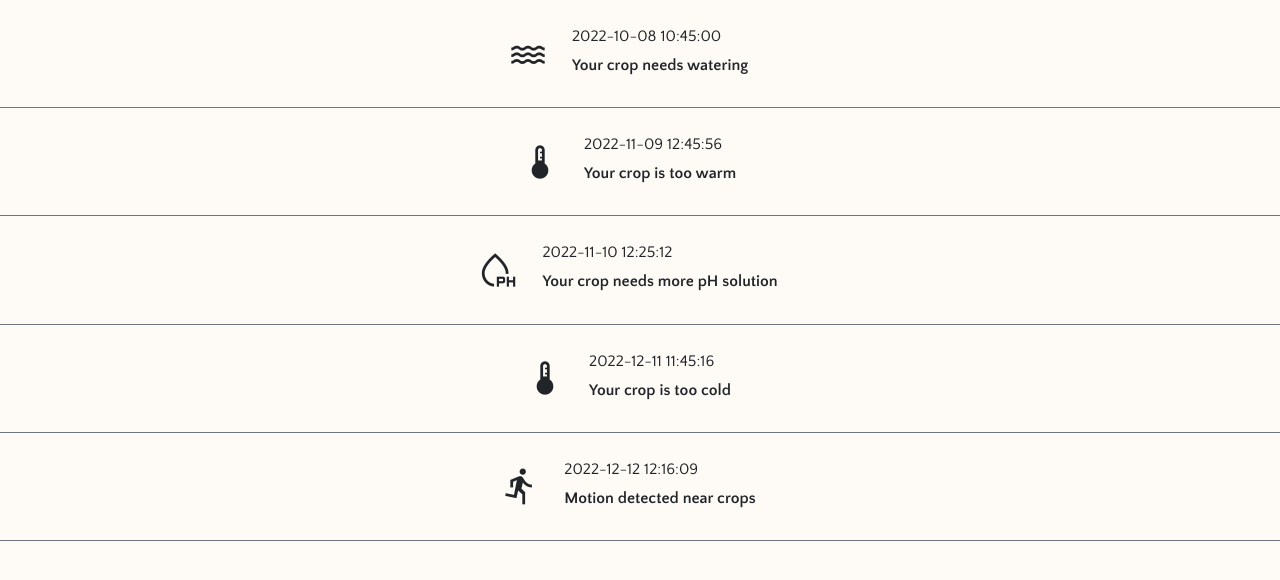
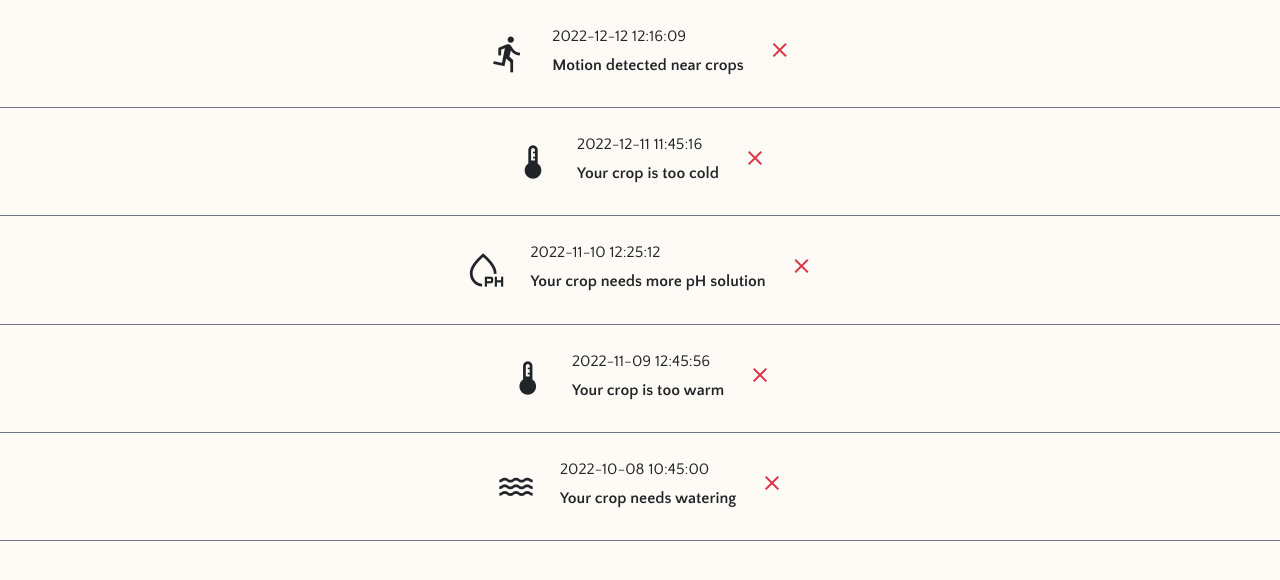
Before and after one commit to luanakimley/GreenhouseManagementSystem, a Flask app: page /notifications in a window 1280 px wide. Shown: the part 156-736 px from the top of the page. Run offline with Flask 2, Linux system fonts and the light colour scheme; a user stored in the database is signed in; data comes from the database, SQL or seed files in the repository; some libraries are stand-ins or nearby versions; some web fonts are replaced.

Commit message:
:sparkles: Delete notification button implemented
User can now delete a notification that is no longer relevant for them.

```diff
--- a/webserver/application.py
+++ b/webserver/application.py
@@ -61,6 +61,7 @@ def index():
         return redirect("/landing")
 
     else:
+        publish(myChannel, {'ucl': session["UCL"][0][0]})
         return redirect("/monitoring")
 
 
@@ -342,7 +343,7 @@ def lifecycle(lifecycle_id):
         mysql.connection.commit()
         cursor.execute("select * from ucl where users_id=%s and culture_id=%s and lifecycle_id=%s", [session["UCL"][0][1], session["UCL"][0][2], lifecycle_id])
         session["UCL"] = cursor.fetchall()
-        publish(myChannel, cursor.fetchall())
+        publish(myChannel, {'ucl': session["UCL"][0][0]})
 
         cursor.execute("select * from preset_data where culture_id=%s and lifecycle_id=%s", [session["UCL"][0][2], session["UCL"][0][3]])
         preset_data = cursor.fetchall()
@@ -364,11 +365,20 @@ def lifecycle(lifecycle_id):
 @app.route("/notifications")
 def notifications():
     cursor = mysql.connection.cursor()
-    cursor.execute("select description, icon, notification_dateTime from notification n, user_notification un where n.notifications_id = un.notifications_id and users_id=%s",
+    cursor.execute("select user_notification_id, description, icon, notification_dateTime from notification n, user_notification un where n.notifications_id = un.notifications_id and users_id=%s order by user_notification_id desc",
                    [session["users_id"]])
     notifications_list = cursor.fetchall()
 
     return render_template("notifications.html", notifications=notifications_list)
+
+
+@app.route("/delete_notification/<int:user_notification_id>")
+def delete_notification(user_notification_id):
+    cursor = mysql.connection.cursor()
+    cursor.execute("delete from user_notification where user_notification_id=%s", [user_notification_id])
+    mysql.connection.commit()
+
+    return redirect("/notifications")
 
 
 @app.route("/temp_graph")
--- a/webserver/templates/notifications.html
+++ b/webserver/templates/notifications.html
@@ -10,11 +10,14 @@
     {% for notification in notifications %}
     <div class="w-100 h-25 border-bottom border-secondary">
         <div class="d-flex p-3 justify-content-center my-2 align-items-center">
-            <span class="material-icons material-symbols-outlined fs-1">{{ notification[1] }}</span>
+            <span class="material-icons material-symbols-outlined fs-1">{{ notification[2] }}</span>
             <div class="mx-4 d-flex flex-column">
-                <span>{{ notification[2] }}</span>
-                <p class="fw-bold h6 my-2">{{ notification[0] }}</p>
+                <span>{{ notification[3] }}</span>
+                <p class="fw-bold h6 my-2">{{ notification[1] }}</p>
             </div>
+            <a href="/delete_notification/{{ notification[0] }}">
+                <span class="material-icons material-symbols-outlined text-danger">close</span>
+            </a>
         </div>
     </div>
     {% endfor %}
```
